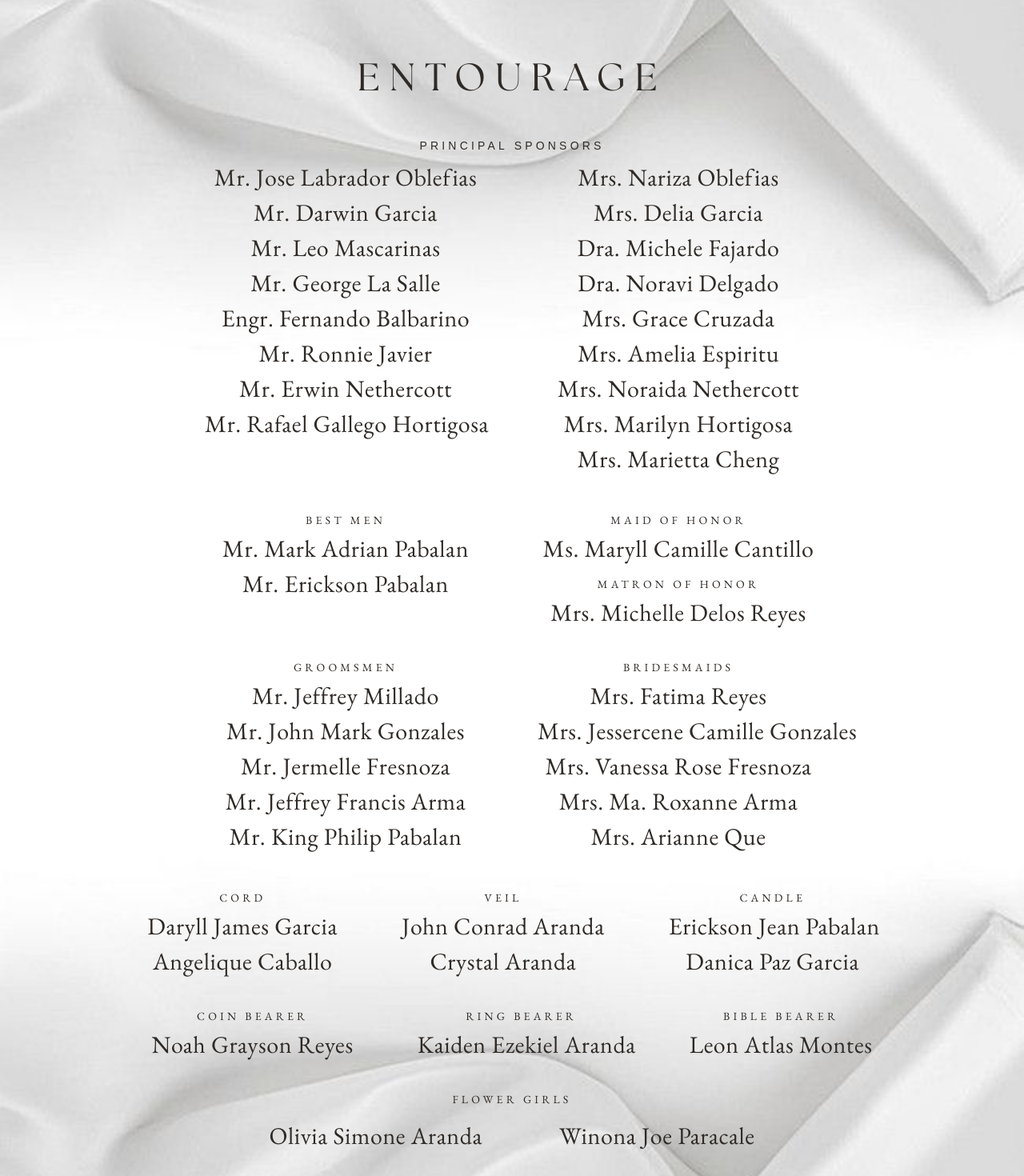
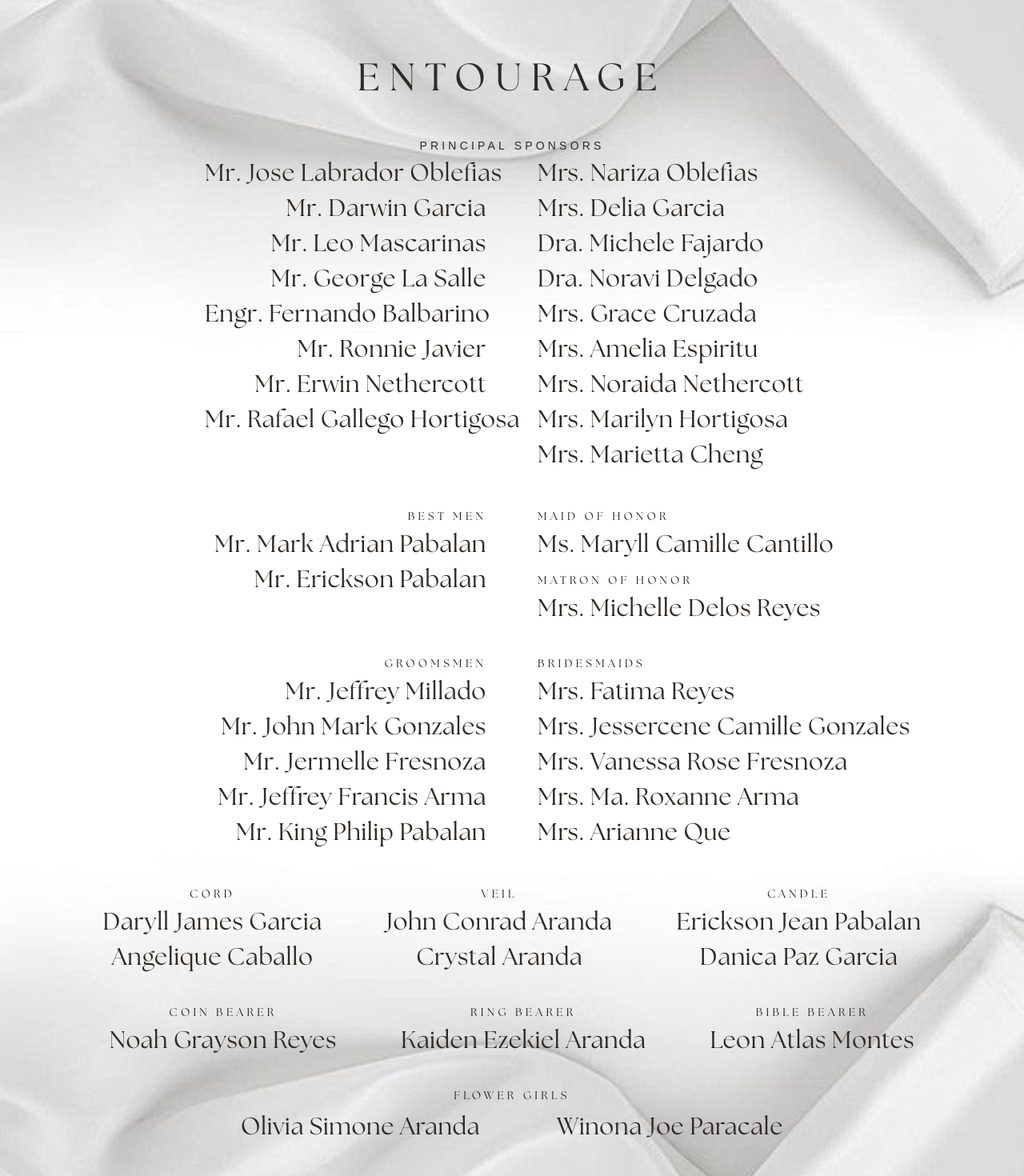
Before and after one commit to Hertis-Garcia/Gabriel_Marielle_WeddingWebsite, a Next.js app: page /details in a window 1280 px wide. Shown: the part 1259-2729 px from the top of the page at 80% size. Built offline with nearby package versions, Linux system fonts and the light colour scheme.

Commit message:
Next steps, fix alignment entourage, Flower image, Divider, name check, bg

```diff
--- a/app/details/page.tsx
+++ b/app/details/page.tsx
@@ -61,43 +61,43 @@ const WeddingCalendar = () => {
         relative
         bg-[#f4efe7]
         border border-[#d6c29a]/50
-        rounded-t-[100px] md:rounded-t-[120px] rounded-b-[18px]
+        rounded-t-[140px] md:rounded-t-[180px] rounded-b-[24px]
 
-        px-3 py-3 sm:px-4 sm:py-4 md:px-6 md:py-6
-        max-w-[160px] sm:max-w-[200px] md:max-w-[240px] mx-auto
+        px-5 py-5 sm:px-6 sm:py-6 md:px-8 md:py-8
+        max-w-[260px] sm:max-w-[320px] md:max-w-[420px] mx-auto
 
-        shadow-[0_12px_30px_rgba(0,0,0,0.10),0_6px_15px_rgba(0,0,0,0.06)]
+        shadow-[0_16px_40px_rgba(0,0,0,0.12),0_8px_20px_rgba(0,0,0,0.08)]
 
-        before:absolute before:inset-0 before:rounded-t-[100px] md:before:rounded-t-[120px] before:rounded-b-[18px]
-        before:shadow-[inset_0_0_0_1px_rgba(255,255,255,0.4),inset_0_0_20px_rgba(214,194,154,0.2)]
+        before:absolute before:inset-0 before:rounded-t-[140px] md:before:rounded-t-[180px] before:rounded-b-[24px]
+        before:shadow-[inset_0_0_0_1px_rgba(255,255,255,0.4),inset_0_0_30px_rgba(214,194,154,0.25)]
         before:pointer-events-none
 
         after:absolute after:top-0 after:left-0 after:w-full after:h-1/2
         after:bg-gradient-to-b after:from-white/25 after:to-transparent
-        after:rounded-t-[100px] md:after:rounded-t-[120px]
+        after:rounded-t-[140px] md:after:rounded-t-[180px]
         after:pointer-events-none
       "
     >
       {/* MONTH */}
-      <div className="text-center mb-2 md:mb-3">
+      <div className="text-center mb-4 md:mb-5">
         <h3
-          className={`${playfair.className} text-base sm:text-lg md:text-xl text-[#2f2a26]`}
+          className={`${playfair.className} text-xl sm:text-2xl md:text-3xl text-[#2f2a26]`}
         >
           June
         </h3>
         <p
-          className={`${allura.className} text-[10px] sm:text-xs md:text-sm text-[#bfa46f]`}
+          className={`${allura.className} text-sm sm:text-base md:text-lg text-[#bfa46f]`}
         >
           2026
         </p>
       </div>
 
       {/* WEEK DAYS */}
-      <div className="grid grid-cols-7 text-center mb-1">
+      <div className="grid grid-cols-7 text-center mb-2">
         {weekDays.map((d) => (
           <span
             key={d}
-            className="text-[8px] sm:text-[9px] md:text-[10px] tracking-[0.15em] text-[#b0a79c]"
+            className="text-[10px] sm:text-xs md:text-sm tracking-[0.2em] text-[#b0a79c]"
           >
             {d}
           </span>
@@ -105,19 +105,19 @@ const WeddingCalendar = () => {
       </div>
 
       {/* DAYS */}
-      <div className="grid grid-cols-7 gap-y-1 md:gap-y-2 text-center">
+      <div className="grid grid-cols-7 gap-y-2 md:gap-y-3 text-center">
         {days.map((day, i) => (
           <div
             key={i}
-            className="flex justify-center items-center h-5 sm:h-6 md:h-7"
+            className="flex justify-center items-center h-7 sm:h-9 md:h-11"
           >
             {day === 20 ? (
-              <div className="w-5 h-5 sm:w-6 sm:h-6 md:w-7 md:h-7 flex items-center justify-center bg-[#c9a96a] text-white rounded-full text-[9px] sm:text-[10px] md:text-xs shadow-sm">
+              <div className="w-7 h-7 sm:w-9 sm:h-9 md:w-11 md:h-11 flex items-center justify-center bg-[#c9a96a] text-white rounded-full text-sm md:text-base shadow-md">
                 {day}
               </div>
             ) : (
               <span
-                className={`${garamond.className} text-[10px] sm:text-xs md:text-sm text-[#4a453f]`}
+                className={`${garamond.className} text-sm sm:text-base md:text-lg text-[#4a453f]`}
               >
                 {day || ""}
               </span>
@@ -142,9 +142,7 @@ export default function DetailsPage() {
       {/* NAVBAR */}
       <nav className="fixed top-0 w-full flex justify-center py-4 md:py-6 z-50 backdrop-blur-sm bg-black/20 overflow-x-auto">
         <div className="flex gap-6 md:gap-10 text-[10px] md:text-sm tracking-[0.25em] md:tracking-[0.3em] text-white whitespace-nowrap px-4">
-          <button onClick={() => scrollToSection("story")}>
-            SAVE THE DATE
-          </button>
+          <button onClick={() => scrollToSection("story")}>PRENUP VIDEO</button>
           <button onClick={() => scrollToSection("entourage")}>
             ENTOURAGE
           </button>
@@ -255,26 +253,42 @@ export default function DetailsPage() {
 
           {/* PRINCIPAL SPONSORS */}
           <div className="mb-10 md:mb-12">
-            <p className="tracking-[0.3em] text-[9px] sm:text-[10px] md:text-sm mb-2 md:mb-3">
+            <p className="tracking-[0.3em] text-[9px] sm:text-[10px] md:text-sm mb-2">
               PRINCIPAL SPONSORS
             </p>
 
             <div className="grid grid-cols-2 gap-x-6 md:gap-x-16">
               <div
-                className={`${garamond.className} text-xs sm:text-sm md:text-3xl tracking-[0.02em] whitespace-nowrap space-y-[2px] sm:space-y-1 md:space-y-2`}
+                className={`${seasons.className} text-right text-xs sm:text-sm md:text-3xl tracking-[0.02em] space-y-[2px] sm:space-y-1 md:space-y-2`}
               >
-                <p>Mr. Jose Labrador Oblefias</p>
-                <p>Mr. Darwin Garcia</p>
-                <p>Mr. Leo Mascarinas</p>
-                <p>Mr. George La Salle</p>
-                <p>Engr. Fernando Balbarino</p>
-                <p>Mr. Ronnie Javier</p>
-                <p>Mr. Erwin Nethercott</p>
-                <p>Mr. Rafael Gallego Hortigosa</p>
+                <p className="block w-full whitespace-nowrap">
+                  Mr. Jose Labrador Oblefias
+                </p>
+                <p className="block w-full whitespace-nowrap">
+                  Mr. Darwin Garcia
+                </p>
+                <p className="block w-full whitespace-nowrap">
+                  Mr. Leo Mascarinas
+                </p>
+                <p className="block w-full whitespace-nowrap">
+                  Mr. George La Salle
+                </p>
+                <p className="block w-full whitespace-nowrap">
+                  Engr. Fernando Balbarino
+                </p>
+                <p className="block w-full whitespace-nowrap">
+                  Mr. Ronnie Javier
+                </p>
+                <p className="block w-full whitespace-nowrap">
+                  Mr. Erwin Nethercott
+                </p>
+                <p className="block w-full whitespace-nowrap">
+                  Mr. Rafael Gallego Hortigosa
+                </p>
               </div>
 
               <div
-                className={`${garamond.className} text-xs sm:text-sm md:text-3xl tracking-[0.02em] whitespace-nowrap space-y-[2px] sm:space-y-1 md:space-y-2`}
+                className={`${seasons.className} text-left text-xs sm:text-sm md:text-3xl tracking-[0.02em] whitespace-nowrap space-y-[2px] sm:space-y-1 md:space-y-2`}
               >
                 <p>Mrs. Nariza Oblefias</p>
                 <p>Mrs. Delia Garcia</p>
@@ -289,10 +303,10 @@ export default function DetailsPage() {
             </div>
           </div>
 
-          {/* BEST MEN / MAID OF HONOR */}
+          {/* BEST MEN / HONOR */}
           <div className="grid grid-cols-2 gap-x-6 md:gap-x-16 mb-8 md:mb-10">
             <div
-              className={`${garamond.className} text-xs sm:text-sm md:text-3xl tracking-[0.02em] whitespace-nowrap space-y-[2px] sm:space-y-1 md:space-y-2`}
+              className={`${seasons.className} text-right text-xs sm:text-sm md:text-3xl tracking-[0.02em] space-y-[2px] sm:space-y-1 md:space-y-2`}
             >
               <p className="tracking-[0.3em] text-[9px] sm:text-[10px] md:text-sm mb-2">
                 BEST MEN
@@ -302,7 +316,7 @@ export default function DetailsPage() {
             </div>
 
             <div
-              className={`${garamond.className} text-xs sm:text-sm md:text-3xl tracking-[0.02em] whitespace-nowrap space-y-[2px] sm:space-y-1 md:space-y-2`}
+              className={`${seasons.className} whitespace-nowrap min-w-max text-left text-xs sm:text-sm md:text-3xl tracking-[0.02em] space-y-[2px] sm:space-y-1 md:space-y-2`}
             >
               <p className="tracking-[0.3em] text-[9px] sm:text-[10px] md:text-sm mb-2">
                 MAID OF HONOR
@@ -319,7 +333,7 @@ export default function DetailsPage() {
           {/* GROOMSMEN / BRIDESMAIDS */}
           <div className="grid grid-cols-2 gap-x-6 md:gap-x-16 mb-10 md:mb-12">
             <div
-              className={`${garamond.className} text-xs sm:text-sm md:text-3xl tracking-[0.02em] whitespace-nowrap space-y-[2px] sm:space-y-1 md:space-y-2`}
+              className={`${seasons.className} text-right text-xs sm:text-sm md:text-3xl tracking-[0.02em] space-y-[2px] sm:space-y-1 md:space-y-2`}
             >
               <p className="tracking-[0.3em] text-[9px] sm:text-[10px] md:text-sm mb-2">
                 GROOMSMEN
@@ -332,7 +346,7 @@ export default function DetailsPage() {
             </div>
 
             <div
-              className={`${garamond.className} text-xs sm:text-sm md:text-3xl tracking-[0.02em] whitespace-nowrap space-y-[2px] sm:space-y-1 md:space-y-2`}
+              className={`${seasons.className} whitespace-nowrap min-w-max text-left text-xs sm:text-sm md:text-3xl tracking-[0.02em] space-y-[2px] sm:space-y-1 md:space-y-2`}
             >
               <p className="tracking-[0.3em] text-[9px] sm:text-[10px] md:text-sm mb-2">
                 BRIDESMAIDS
@@ -347,9 +361,8 @@ export default function DetailsPage() {
 
           {/* SECONDARY SPONSORS */}
           <div className="flex justify-center gap-6 md:gap-20 mb-8 md:mb-10">
-            <div className="w-[100px] sm:w-[140px] md:w-[260px]">
             <div
-                className={`${garamond.className} text-xs sm:text-sm md:text-3xl tracking-[0.02em] whitespace-nowrap space-y-[2px] sm:space-y-1 md:space-y-2`}
+              className={`${seasons.className} text-center text-xs sm:text-sm md:text-3xl tracking-[0.02em] whitespace-nowrap space-y-[2px] sm:space-y-1 md:space-y-2`}
             >
               <p className="tracking-[0.3em] text-[9px] sm:text-[10px] md:text-sm mb-2">
                 CORD
@@ -357,11 +370,9 @@ export default function DetailsPage() {
               <p>Daryll James Garcia</p>
               <p>Angelique Caballo</p>
             </div>
-            </div>
 
-            <div className="w-[100px] sm:w-[140px] md:w-[260px]">
             <div
-                className={`${garamond.className} text-xs sm:text-sm md:text-3xl tracking-[0.02em] whitespace-nowrap space-y-[2px] sm:space-y-1 md:space-y-2`}
+              className={`${seasons.className} text-center text-xs sm:text-sm md:text-3xl tracking-[0.02em] whitespace-nowrap space-y-[2px] sm:space-y-1 md:space-y-2`}
             >
               <p className="tracking-[0.3em] text-[9px] sm:text-[10px] md:text-sm mb-2">
                 VEIL
@@ -369,11 +380,9 @@ export default function DetailsPage() {
               <p>John Conrad Aranda</p>
               <p>Crystal Aranda</p>
             </div>
-            </div>
 
-            <div className="w-[100px] sm:w-[140px] md:w-[260px]">
             <div
-                className={`${garamond.className} text-xs sm:text-sm md:text-3xl tracking-[0.02em] whitespace-nowrap space-y-[2px] sm:space-y-1 md:space-y-2`}
+              className={`${seasons.className} text-center text-xs sm:text-sm md:text-3xl tracking-[0.02em] whitespace-nowrap space-y-[2px] sm:space-y-1 md:space-y-2`}
             >
               <p className="tracking-[0.3em] text-[9px] sm:text-[10px] md:text-sm mb-2">
                 CANDLE
@@ -382,35 +391,29 @@ export default function DetailsPage() {
               <p>Danica Paz Garcia</p>
             </div>
           </div>
-          </div>
 
           {/* BEARERS */}
           <div className="flex justify-center gap-6 md:gap-20 mb-8 md:mb-10">
-            <div className="w-[100px] sm:w-[140px] md:w-[260px]">
             <div
-                className={`${garamond.className} text-xs sm:text-sm md:text-3xl tracking-[0.02em] whitespace-nowrap space-y-[2px] sm:space-y-1 md:space-y-2`}
+              className={`${seasons.className} text-center text-xs sm:text-sm md:text-3xl tracking-[0.02em] whitespace-nowrap space-y-[2px] sm:space-y-1 md:space-y-2`}
             >
               <p className="tracking-[0.3em] text-[9px] sm:text-[10px] md:text-sm mb-2">
                 COIN BEARER
               </p>
               <p>Noah Grayson Reyes</p>
             </div>
-            </div>
 
-            <div className="w-[100px] sm:w-[140px] md:w-[260px]">
             <div
-                className={`${garamond.className} text-xs sm:text-sm md:text-3xl tracking-[0.02em] whitespace-nowrap space-y-[2px] sm:space-y-1 md:space-y-2`}
+              className={`${seasons.className} text-center text-xs sm:text-sm md:text-3xl tracking-[0.02em] whitespace-nowrap space-y-[2px] sm:space-y-1 md:space-y-2`}
             >
               <p className="tracking-[0.3em] text-[9px] sm:text-[10px] md:text-sm mb-2">
                 RING BEARER
               </p>
               <p>Kaiden Ezekiel Aranda</p>
             </div>
-            </div>
 
-            <div className="w-[100px] sm:w-[140px] md:w-[260px]">
             <div
-                className={`${garamond.className} text-xs sm:text-sm md:text-3xl tracking-[0.02em] whitespace-nowrap space-y-[2px] sm:space-y-1 md:space-y-2`}
+              className={`${seasons.className} text-center text-xs sm:text-sm md:text-3xl tracking-[0.02em] whitespace-nowrap space-y-[2px] sm:space-y-1 md:space-y-2`}
             >
               <p className="tracking-[0.3em] text-[9px] sm:text-[10px] md:text-sm mb-2">
                 BIBLE BEARER
@@ -418,11 +421,10 @@ export default function DetailsPage() {
               <p>Leon Atlas Montes</p>
             </div>
           </div>
-          </div>
 
           {/* FLOWER GIRLS */}
           <div
-            className={`${garamond.className} text-xs sm:text-sm md:text-3xl tracking-[0.02em] leading-relaxed`}
+            className={`${seasons.className} text-xs sm:text-sm md:text-3xl tracking-[0.02em]`}
           >
             <p className="tracking-[0.3em] text-[9px] sm:text-[10px] md:text-sm mb-3">
               FLOWER GIRLS
@@ -440,43 +442,58 @@ export default function DetailsPage() {
         id="details"
         className="py-16 md:py-24 px-4 md:px-6 bg-[#f7efe0]"
       >
-        <div className="max-w-5xl mx-auto space-y-20">
+        <div className="max-w-5xl mx-auto space-y-12 md:space-y-16">
           <div className="text-center mx-auto">
-            <h3
-              className={`${playfair.className} text-2xl sm:text-3xl md:text-5xl mb-10 md:mb-14`}
+            <h2
+              className={`${seasons.className} text-2xl sm:text-3xl md:text-5xl tracking-[0.25em] mb-10 md:mb-12`}
             >
               DETAILS
-            </h3>
+            </h2>
             <h3
-              className={`${playfair.className} text-xl sm:text-2xl md:text-4xl mb-4`}
+              className={`${seasons.className} text-xl sm:text-2xl md:text-4xl mb-4`}
             >
-              Attire
+              ATTIRE GUIDE
             </h3>
           </div>
 
           {/* ================= ATTIRE ================= */}
-          <div className="grid grid-cols-2 gap-6 md:gap-10 items-center">
-            {/* LEFT TEXT */}
-            <div className="text-center md:text-left px-2 sm:px-4 md:px-0">
+          <div className="flex flex-col items-center gap-6 md:gap-10">
+            <div className="text-center px-2 sm:px-4 md:px-0">
               <p
-                className={`${garamond.className} text-sm sm:text-base md:text-3xl leading-relaxed font-semibold`}
+                className={`${seasons.className} text-sm sm:text-base md:text-3xl leading-relaxed font-semibold`}
               >
-                STRICTLY ALL BLACK, plain or printed
+                STRICTLY ALL BLACK
                 <br />
-                <br />
-                Guest: semi-formal
+                PLAIN OR PRINTED
               </p>
-            </div>
-
-            {/* RIGHT IMAGE */}
-            <div className="grid grid-cols-1 gap-4">
-              <div className="h-32 sm:h-40 md:h-64 overflow-hidden rounded-sm">
+              {/* IMAGE FIRST */}
+              <div className="w-full max-w-lg md:max-w-2xl">
+                <div className="h-52 sm:h-64 md:h-[420px] overflow-hidden rounded-sm">
                   <img
                     src="/attire.png"
                     alt="Attire Guide"
                     className="w-full h-full object-cover"
                   />
                 </div>
+              </div>
+              <p
+                className={`${seasons.className} text-sm sm:text-base md:text-3xl leading-relaxed font-semibold`}
+              >
+                GUEST: SEMI
+                <span className={`${playfair.className}`}>-</span>
+                FORMAL
+              </p>
+              <p
+                className={`${seasons.className} text-sm sm:text-base md:text-3xl leading-relaxed font-semibold`}
+              >
+                MEN • COAT IS OPTIONAL
+              </p>
+
+              <p
+                className={`${seasons.className} text-sm sm:text-base md:text-3xl leading-relaxed font-semibold`}
+              >
+                WOMEN • MIDI, OR LONG DRESS
+              </p>
             </div>
           </div>
 
@@ -485,27 +502,32 @@ export default function DetailsPage() {
             <h3
               className={`${playfair.className} text-xl sm:text-2xl md:text-4xl text-center`}
             >
-              Directions
+              DIRECTIONS
             </h3>
 
-            <div className="grid grid-cols-1 md:grid-cols-2 gap-6 md:gap-12 items-start">
-              {/* RIGHT CONTENT (but FIRST on mobile) */}
-              <div className="space-y-10 order-1 md:order-2">
+            {/* ROW 1 — CALENDAR */}
+            <div className="flex justify-center mb-10 md:mb-18">
+              <WeddingCalendar />
+            </div>
+
+            {/* ROW 2 — CEREMONY + RECEPTION */}
+            <div className="grid grid-cols-1 md:grid-cols-2 gap-6 md:gap-12">
               {/* CEREMONY */}
               <div className="text-center md:text-left px-2 sm:px-4 md:px-0">
                 <h4
-                    className={`${playfair.className} text-lg sm:text-xl md:text-3xl mb-2`}
+                  className={`${seasons.className} font-bold  text-lg sm:text-xl md:text-3xl mb-2`}
                 >
-                    Ceremony
+                  CEREMONY
                 </h4>
-
                 <p
-                    className={`${garamond.className} mb-4 text-base sm:text-2xl md:text-3xl leading-relaxed`}
+                  className={`${seasons.className} text-xs sm:text-sm md:text-2xl leading-relaxed`}
                 >
                   {venueName}
                   <br />
                   {venueAddress}
                 </p>
+                <br></br>
+                <br></br>
 
                 <div className="h-32 sm:h-40 md:h-48 border border-[#d6c29a]/30">
                   <iframe
@@ -521,19 +543,20 @@ export default function DetailsPage() {
               {/* RECEPTION */}
               <div className="text-center md:text-left px-2 sm:px-4 md:px-0">
                 <h4
-                    className={`${playfair.className} text-lg sm:text-xl md:text-3xl mb-2`}
+                  className={`${seasons.className} font-bold text-lg sm:text-xl md:text-3xl mb-2`}
                 >
-                    Reception
+                  RECEPTION
                 </h4>
 
                 <p
-                    className={`${garamond.className} mb-4 text-base sm:text-2xl md:text-3xl leading-relaxed`}
+                  className={`${seasons.className} text-xs sm:text-sm md:text-2xl leading-relaxed`}
                 >
                   Asribali Countryside Garden
                   <br />
-                    138 Coastal Rd. Ext., Longos, Zapote 5, Bacoor, Cavite 4102
-                    Bacoor, Philippines
+                  138 Coastal Rd. Ext., Longos, Zapote 5, Bacoor, Cavite{" "}
                 </p>
+                <br></br>
+                <br></br>
 
                 <div className="h-32 sm:h-40 md:h-48 border border-[#d6c29a]/30 overflow-hidden">
                   <iframe
@@ -547,29 +570,25 @@ export default function DetailsPage() {
                 </div>
               </div>
             </div>
-
-              {/* CALENDAR (LAST on mobile, LEFT on desktop) */}
-              <div className="flex justify-center md:justify-start order-2 md:order-1">
-                <WeddingCalendar />
-              </div>
-            </div>
           </div>
 
           {/* ================= FAQS ================= */}
           <div>
             <h3
-              className={`${playfair.className} text-xl sm:text-2xl md:text-3xl text-center mb-8 md:mb-10`}
+              className={`${playfair.className} text-xl sm:text-2xl md:text-4xl text-center mb-6 md:mb-10`}
             >
               FAQs
             </h3>
 
             <div className="grid grid-cols-2 gap-6 md:gap-20 text-xs sm:text-sm md:text-2xl leading-relaxed">
               {/* COLUMN 1 */}
-              <div className={`${garamond.className} space-y-4 md:space-y-6`}>
+              <div className={`${seasons.className} space-y-4 md:space-y-6`}>
                 <div>
-                  <p className="font-semibold mb-1">
+                  <h4
+                    className={`${seasons.className} font-bold  text-lg sm:text-xl md:text-3xl mb-2`}
+                  >
                     NOTES FOR YOUR LITTLE ONES
-                  </p>
+                  </h4>
                   <p>
                     While we absolutely love your little ones, we have decided
                     to reserve our special day for adults only. Your support and
@@ -579,13 +598,13 @@ export default function DetailsPage() {
               </div>
 
               {/* COLUMN 2 */}
-              <div className={`${garamond.className} space-y-4 md:space-y-6`}>
+              <div className={`${seasons.className} space-y-4 md:space-y-6`}>
                 <div>
-                  <p
-                    className={`${garamond.className} italic font-semibold mb-1`}
+                  <h4
+                    className={`${seasons.className} font-bold  text-lg sm:text-xl md:text-3xl mb-2`}
                   >
                     GIFTS
-                  </p>
+                  </h4>
                   <p>
                     With all that we have, we have been truly blessed. Your
                     presence and prayers are all that we request, but if you
@@ -605,13 +624,28 @@ export default function DetailsPage() {
         className="py-16 md:py-24 px-4 md:px-6 bg-[#e8d8b5] text-center"
       >
         <div className="max-w-xl mx-auto space-y-6">
-          <h2 className={`${playfair.className} text-2xl md:text-4xl`}>RSVP</h2>
+          <h2
+            className={`${seasons.className} text-2xl sm:text-3xl md:text-5xl tracking-[0.25em] mb-10 md:mb-12`}
+          >
+            RSVP
+          </h2>
 
+          {/* NEW TEXT */}
+          <p
+            className={`${seasons.className} text-base sm:text-lg md:text-2xl lg:text-3xl leading-relaxed`}
+          >
+            PLEASE SCAN THE CODE OR CLICK THE LINK BELOW TO RSVP ON OR BEFORE{" "}
+            <span className="font-bold">MAY 20, 2026.</span>
+          </p>
+
+          {/* QR */}
           <img
             src="/RSVPqr.png"
             alt="RSVP QR Code"
-            className="w-32 h-32 md:w-40 md:h-40 mx-auto object-contain border border-black"
+            className="w-64 h-64 md:w-64 md:h-64 mx-auto object-contain border border-black"
           />
+
+          {/* BUTTON */}
           <button
             onClick={() =>
               window.open(
@@ -620,20 +654,20 @@ export default function DetailsPage() {
               )
             }
             className="
-              px-8 md:px-10 py-3
-              text-xs md:text-sm tracking-[0.25em]
-              rounded-md
+    px-10 md:px-14 py-4 md:py-5
+    text-sm md:text-base tracking-[0.3em]
+    rounded-lg
     border border-[#d6c29a]
     bg-[#f7efe0]
     text-[#5a4a2f]
 
-              shadow-[0_6px_15px_rgba(0,0,0,0.08)]
+    shadow-[0_8px_20px_rgba(0,0,0,0.1)]
     transition-all duration-300
 
     hover:bg-[#e8d8b5]
     hover:border-[#cbb184]
-              hover:shadow-[0_10px_25px_rgba(0,0,0,0.12)]
-              hover:-translate-y-[2px]
+    hover:shadow-[0_12px_30px_rgba(0,0,0,0.15)]
+    hover:-translate-y-[3px]
   "
           >
             CLICK HERE TO RSVP
```
Lines whose indentation alone changed are shown as unchanged.
